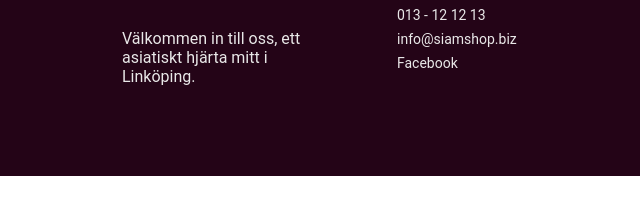
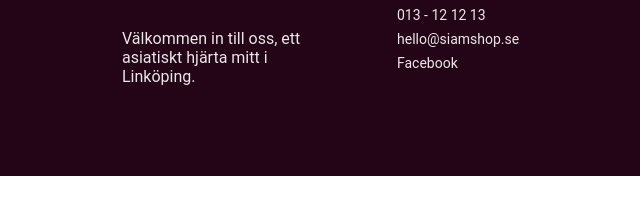
Before and after one commit to betost123/siamshop3, a Gatsby site: page /page-2 in a window 1280 px wide. Shown: the part 277-478 px from the top of the page, 0-640 px from the left. Built offline with nearby package versions, Linux system fonts and the light colour scheme; Gatsby itself is replaced by a stand-in of ours.

Commit message:
Update Footer.js

```diff
--- a/src/components/Footer.js
+++ b/src/components/Footer.js
@@ -16,7 +16,7 @@ const Footer = () => {
 						Kontakt
 					</FooterLinkTitle>
 					<FooterLink>013 - 12 12 13</FooterLink>
-					<Mail href="mailto:info@siamshop.biz">info@siamshop.biz</Mail>
+					<Mail href="mailto:hello@siamshop.se">hello@siamshop.se</Mail>
 					<FacebookLink to="https://sv-se.facebook.com/SiamShopLinkoping/">Facebook</FacebookLink>
 				</FooterLinkItems>
 			</FooterLinksWrapper>
```
